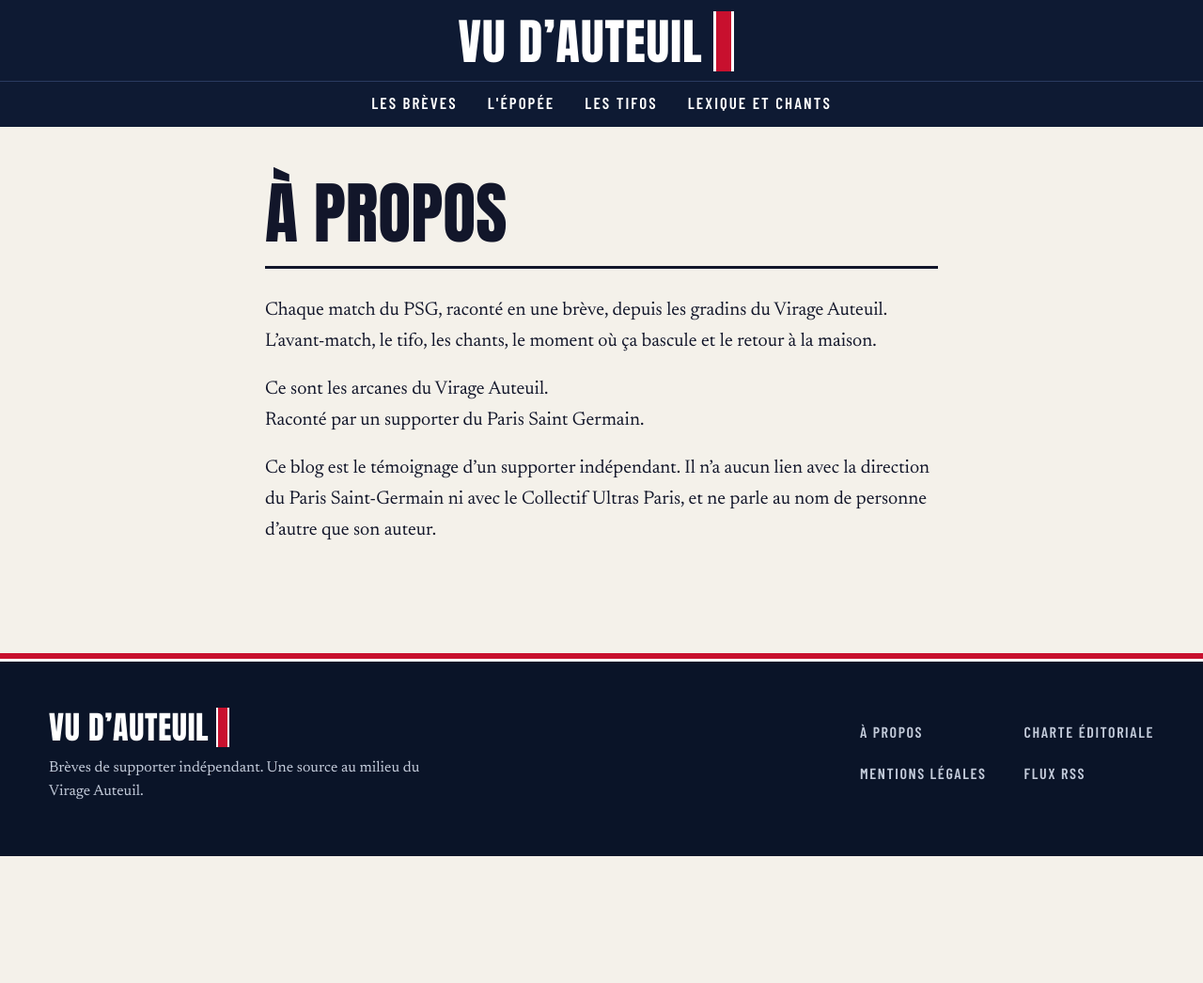
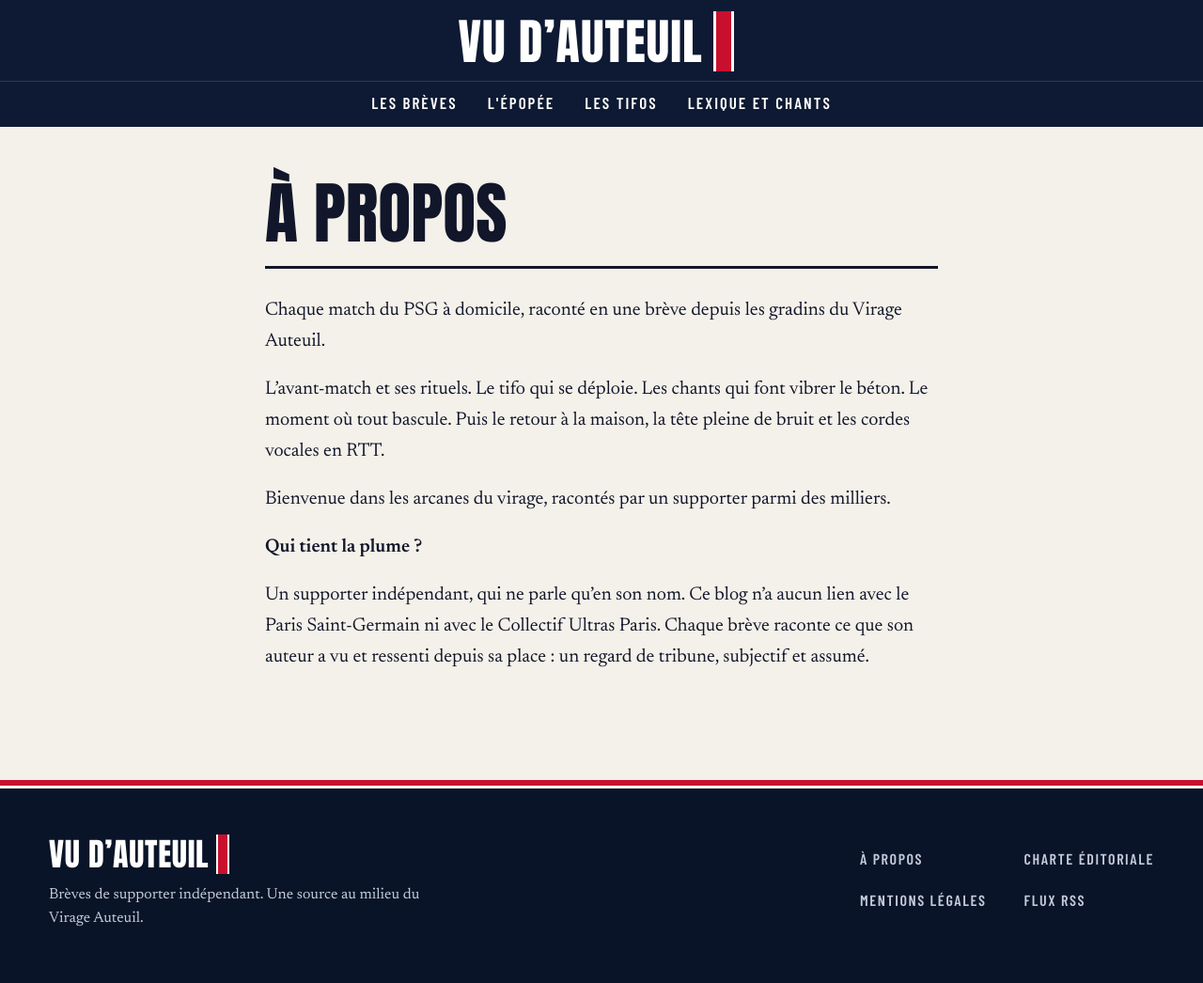
Before and after one commit to vudauteuil/vudauteuil.github.io, a Jekyll site: the page built from pages/a-propos.md, in a window 1280 px wide. Shown: the whole page at 94% size. Built offline with Jekyll 4.4.1, drawn with Linux system fonts in a browser that asks for light colours; before the commit the page ends 911 px from its top, so only the background shows below that.

Commit message:
Update pages/a-propos.md (via Pages CMS)

```diff
--- a/pages/a-propos.md
+++ b/pages/a-propos.md
@@ -2,9 +2,12 @@
 title: À propos
 permalink: /a-propos/
 ---
-Chaque match du PSG, raconté en une brève, depuis les gradins du Virage Auteuil. L'avant-match, le tifo, les chants, le moment où ça bascule et le retour à la maison.
+Chaque match du PSG à domicile, raconté en une brève depuis les gradins du Virage Auteuil.
 
-Ce sont les arcanes du Virage Auteuil.
-Raconté par un supporter du Paris Saint Germain.
+L’avant-match et ses rituels. Le tifo qui se déploie. Les chants qui font vibrer le béton. Le moment où tout bascule. Puis le retour à la maison, la tête pleine de bruit et les cordes vocales en RTT.
 
-Ce blog est le témoignage d'un supporter indépendant. Il n'a aucun lien avec la direction du Paris Saint-Germain ni avec le Collectif Ultras Paris, et ne parle au nom de personne d'autre que son auteur.
+Bienvenue dans les arcanes du virage, racontés par un supporter parmi des milliers.
+
+**Qui tient la plume ?**
+
+Un supporter indépendant, qui ne parle qu’en son nom. Ce blog n’a aucun lien avec le Paris Saint-Germain ni avec le Collectif Ultras Paris. Chaque brève raconte ce que son auteur a vu et ressenti depuis sa place : un regard de tribune, subjectif et assumé.
```
